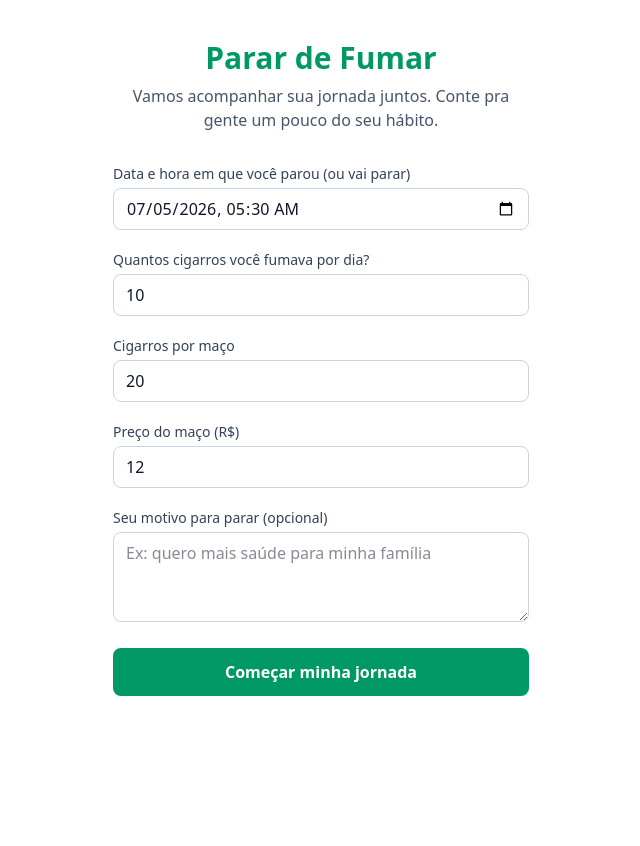
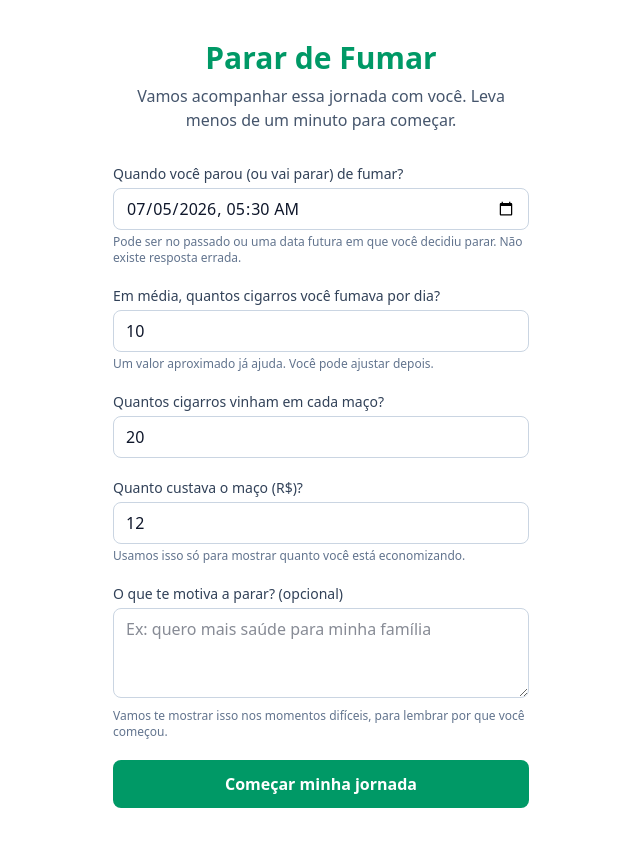
Before and after one commit to Alno12/pare-de-fumar, a React (Vite) app: page / in a window 1280 px wide. Shown: the whole page, without its empty margins (319-959 px from the left). Before the commit the page ends 800 px from the top, so only its background shows below. Built offline with nearby package versions, Linux system fonts and the light colour scheme.

Commit message:
Design: melhorias de copy no Onboarding (progresso parcial)

```diff
--- a/src/components/Onboarding.tsx
+++ b/src/components/Onboarding.tsx
@@ -23,13 +23,13 @@ export function Onboarding({ onSubmit }: Props) {
         Parar de Fumar
       </h1>
       <p className="mt-2 text-center text-slate-600 dark:text-slate-300">
-        Vamos acompanhar sua jornada juntos. Conte pra gente um pouco do seu hábito.
+        Vamos acompanhar essa jornada com você. Leva menos de um minuto para começar.
       </p>
 
       <form onSubmit={handleSubmit} className="mt-8 space-y-5">
         <div>
           <label className="block text-sm font-medium text-slate-700 dark:text-slate-200">
-            Data e hora em que você parou (ou vai parar)
+            Quando você parou (ou vai parar) de fumar?
           </label>
           <input
             type="datetime-local"
@@ -38,11 +38,14 @@ export function Onboarding({ onSubmit }: Props) {
             required
             className="mt-1 w-full rounded-lg border border-slate-300 dark:border-slate-600 bg-white dark:bg-slate-800 px-3 py-2 text-slate-900 dark:text-slate-100"
           />
+          <p className="mt-1 text-xs text-slate-500 dark:text-slate-400">
+            Pode ser no passado ou uma data futura em que você decidiu parar. Não existe resposta errada.
+          </p>
         </div>
 
         <div>
           <label className="block text-sm font-medium text-slate-700 dark:text-slate-200">
-            Quantos cigarros você fumava por dia?
+            Em média, quantos cigarros você fumava por dia?
           </label>
           <input
             type="number"
@@ -50,13 +53,17 @@ export function Onboarding({ onSubmit }: Props) {
             value={cigarettesPerDay}
             onChange={(e) => setCigarettesPerDay(Number(e.target.value))}
             required
+            placeholder="Ex: 10"
             className="mt-1 w-full rounded-lg border border-slate-300 dark:border-slate-600 bg-white dark:bg-slate-800 px-3 py-2 text-slate-900 dark:text-slate-100"
           />
+          <p className="mt-1 text-xs text-slate-500 dark:text-slate-400">
+            Um valor aproximado já ajuda. Você pode ajustar depois.
+          </p>
         </div>
 
         <div>
           <label className="block text-sm font-medium text-slate-700 dark:text-slate-200">
-            Cigarros por maço
+            Quantos cigarros vinham em cada maço?
           </label>
           <input
             type="number"
@@ -64,13 +71,14 @@ export function Onboarding({ onSubmit }: Props) {
             value={cigarettesPerPack}
             onChange={(e) => setCigarettesPerPack(Number(e.target.value))}
             required
+            placeholder="Ex: 20"
             className="mt-1 w-full rounded-lg border border-slate-300 dark:border-slate-600 bg-white dark:bg-slate-800 px-3 py-2 text-slate-900 dark:text-slate-100"
           />
         </div>
 
         <div>
           <label className="block text-sm font-medium text-slate-700 dark:text-slate-200">
-            Preço do maço (R$)
+            Quanto custava o maço (R$)?
           </label>
           <input
             type="number"
@@ -79,13 +87,17 @@ export function Onboarding({ onSubmit }: Props) {
             value={pricePerPack}
             onChange={(e) => setPricePerPack(Number(e.target.value))}
             required
+            placeholder="Ex: 12,00"
             className="mt-1 w-full rounded-lg border border-slate-300 dark:border-slate-600 bg-white dark:bg-slate-800 px-3 py-2 text-slate-900 dark:text-slate-100"
           />
+          <p className="mt-1 text-xs text-slate-500 dark:text-slate-400">
+            Usamos isso só para mostrar quanto você está economizando.
+          </p>
         </div>
 
         <div>
           <label className="block text-sm font-medium text-slate-700 dark:text-slate-200">
-            Seu motivo para parar (opcional)
+            O que te motiva a parar? (opcional)
           </label>
           <textarea
             value={motivo}
@@ -94,6 +106,9 @@ export function Onboarding({ onSubmit }: Props) {
             className="mt-1 w-full rounded-lg border border-slate-300 dark:border-slate-600 bg-white dark:bg-slate-800 px-3 py-2 text-slate-900 dark:text-slate-100"
             rows={3}
           />
+          <p className="mt-1 text-xs text-slate-500 dark:text-slate-400">
+            Vamos te mostrar isso nos momentos difíceis, para lembrar por que você começou.
+          </p>
         </div>
 
         <button
--- a/src/tips.ts
+++ b/src/tips.ts
@@ -6,15 +6,27 @@ export const CRAVING_TIPS = [
   'Saia para caminhar por 5 minutos, mesmo que seja só até a porta e voltar.',
   'Lembre do seu motivo para parar. Releia por que você começou essa jornada.',
   'Lave o rosto com água fria ou escove os dentes — muda o gosto na boca.',
-  'A vontade de fumar dura em média de 3 a 5 minutos. Você já aguentou coisas piores.',
+  'A vontade de fumar costuma durar só de 3 a 5 minutos. Você já superou momentos mais difíceis que esse.',
   'Aperte uma bolinha antiestresse ou algo nas mãos para gastar a energia.',
   'Coma uma fruta ou algo crocante como cenoura para distrair o paladar.',
 ]
 
 export const MOTIVATIONAL_QUOTES = [
   'Cada minuto sem fumar é uma vitória. Você está reconstruindo sua saúde agora.',
-  'Não é sobre nunca sentir vontade, é sobre nunca acender o cigarro.',
+  'Não é sobre nunca sentir vontade, é sobre não precisar acender o cigarro.',
   'Seu corpo já está se recuperando desde o primeiro minuto.',
-  'Um dia de cada vez. Você já chegou até aqui.',
-  'Pense em tudo que você vai economizar: saúde, tempo e dinheiro.',
+  'Um dia de cada vez. Você já chegou até aqui — isso conta muito.',
+  'Pense em tudo que você está ganhando: saúde, tempo e dinheiro.',
+  'Você não precisa ser perfeito para estar indo bem.',
 ]
+
+// Mensagens de acolhimento para o momento de recaída. O objetivo é nunca
+// culpar: recomeçar faz parte do processo de parar de fumar, não é um
+// fracasso. Reservado para uso futuro na tela/fluxo de registro de recaída.
+export const RELAPSE_SUPPORT = [
+  'Recomeçar também é parte da jornada. O que importa é que você está aqui de novo.',
+  'Um cigarro não apaga o progresso que você já fez. Seu corpo continua se recuperando.',
+  'Isso não é um fracasso, é uma informação: algo pesou mais forte agora. Vamos seguir juntos.',
+  'Muita gente que parou de fumar passou por isso antes de conseguir de vez. Você não está sozinho.',
+  'Respire. Quando estiver pronto, você pode simplesmente continuar de onde parou.',
+]
```
